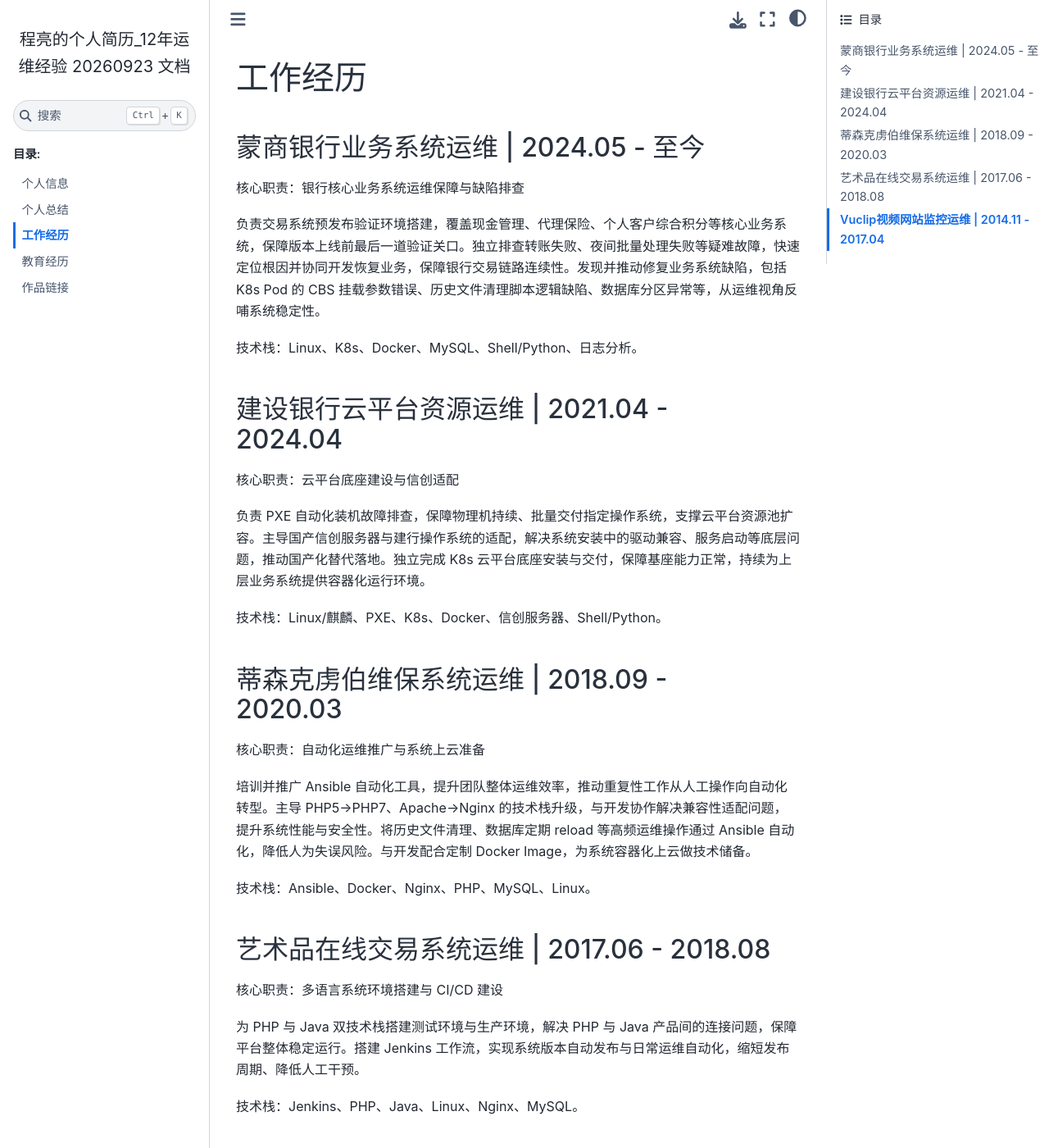
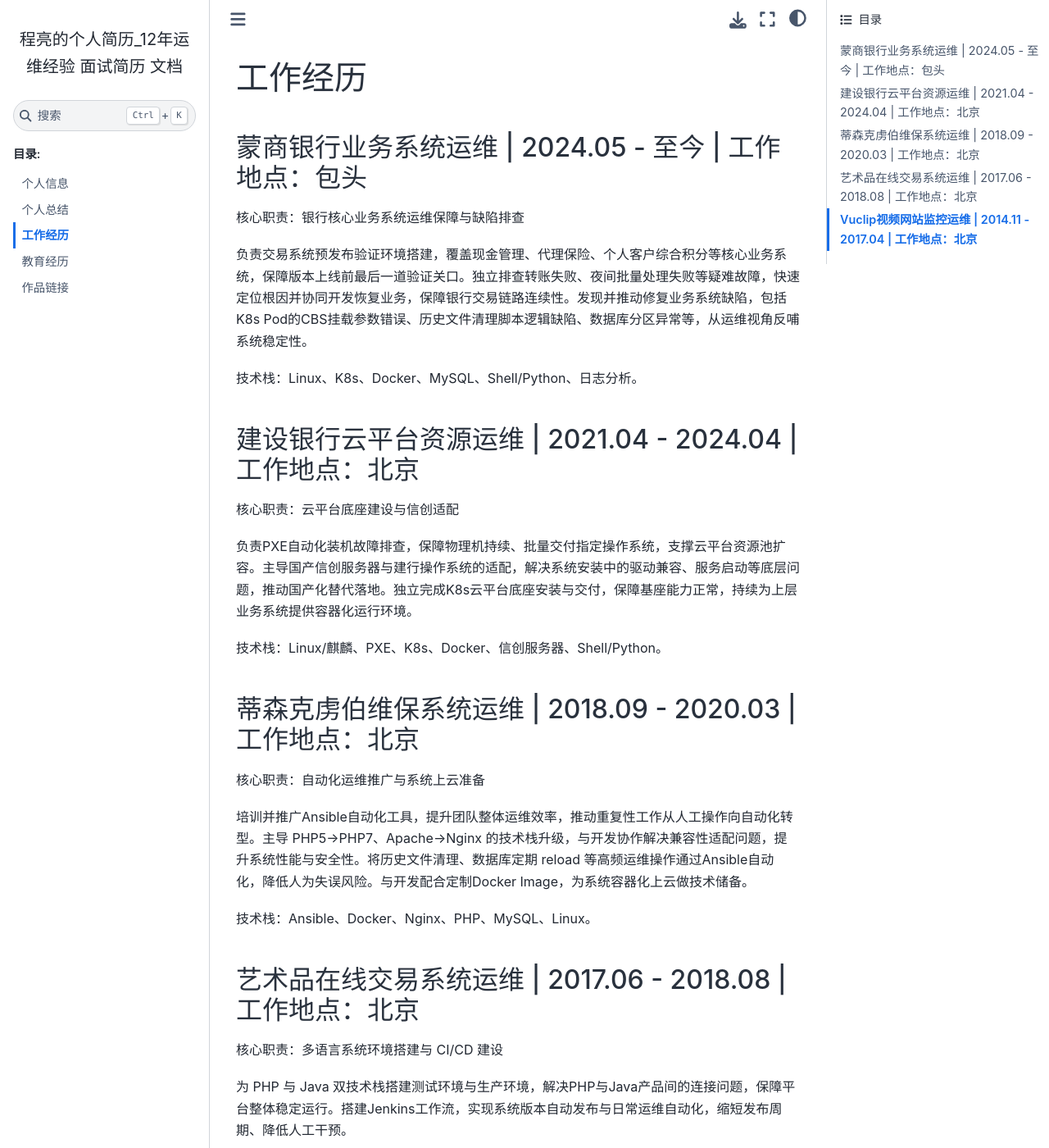
Before and after one commit to 932340583/resume, a Sphinx documentation site: the page built from docs/source/personal/3_exp.rst, in a window 1280 px wide and 1400 px high. Shown: the whole window at 82% size. Built offline with Sphinx 7.4.7 and the Sphinx Book theme 1.1.4, drawn with Linux system fonts in a browser that asks for light colours; some of the changed text lies outside the part shown.

Commit message:
update content

```diff
--- a/docs/source/conf.py
+++ b/docs/source/conf.py
@@ -9,7 +9,7 @@
 project = '程亮的个人简历_12年运维经验'
 copyright = '2026, 程亮'
 author = '程亮'
-release = '20260923'
+release = '面试简历'
 
 # -- General configuration ---------------------------------------------------
 # https://www.sphinx-doc.org/en/master/usage/configuration.html#general-configuration
@@ -26,5 +26,3 @@
 
 html_theme = 'sphinx_book_theme'
 html_static_path = ['_static']
-
-latex_theme = 'howto'
--- a/docs/source/index.rst
+++ b/docs/source/index.rst
@@ -6,6 +6,12 @@
 程亮的个人简历_12年运维经验
 =========================================
 您好，很荣幸您查看我的简历，以下是我的个人信息。
+
+点击\
+`这里`_\
+可查看在线简历。
+
+.. _这里: https://my-sume.readthedocs.io/zh-cn/latest/
 
 
 .. toctree::
--- a/docs/source/personal/1_info.rst
+++ b/docs/source/personal/1_info.rst
@@ -13,7 +13,7 @@
 - 出生地：包头
 
 
-- 工作时长：12年
+- 行业工作时长：12年
 
 
 - 学历：本科
--- a/docs/source/personal/3_exp.rst
+++ b/docs/source/personal/3_exp.rst
@@ -1,52 +1,52 @@
 工作经历
 =========================
 
-蒙商银行业务系统运维 | 2024.05 - 至今
--------------------------------------------------------
+蒙商银行业务系统运维 | 2024.05 - 至今 | 工作地点：包头
+-------------------------------------------------------------
 核心职责：银行核心业务系统运维保障与缺陷排查
 
 负责交易系统预发布验证环境搭建，覆盖现金管理、代理保险、个人客户综合积分等核心业务系统，保障版本上线前最后一道验证关口。\
 独立排查转账失败、夜间批量处理失败等疑难故障，快速定位根因并协同开发恢复业务，保障银行交易链路连续性。\
-发现并推动修复业务系统缺陷，包括 K8s Pod 的 CBS 挂载参数错误、历史文件清理脚本逻辑缺陷、数据库分区异常等，从运维视角反哺系统稳定性。
+发现并推动修复业务系统缺陷，包括K8s Pod的CBS挂载参数错误、历史文件清理脚本逻辑缺陷、数据库分区异常等，从运维视角反哺系统稳定性。
 
 技术栈：Linux、K8s、Docker、MySQL、Shell/Python、日志分析。
 
-建设银行云平台资源运维 | 2021.04 - 2024.04
--------------------------------------------------------
+建设银行云平台资源运维 | 2021.04 - 2024.04 | 工作地点：北京
+-------------------------------------------------------------------
 核心职责：云平台底座建设与信创适配
 
-负责 PXE 自动化装机故障排查，保障物理机持续、批量交付指定操作系统，支撑云平台资源池扩容。\
+负责PXE自动化装机故障排查，保障物理机持续、批量交付指定操作系统，支撑云平台资源池扩容。\
 主导国产信创服务器与建行操作系统的适配，解决系统安装中的驱动兼容、服务启动等底层问题，推动国产化替代落地。\
-独立完成 K8s 云平台底座安装与交付，保障基座能力正常，持续为上层业务系统提供容器化运行环境。
+独立完成K8s云平台底座安装与交付，保障基座能力正常，持续为上层业务系统提供容器化运行环境。
 
 技术栈：Linux/麒麟、PXE、K8s、Docker、信创服务器、Shell/Python。
 
-蒂森克虏伯维保系统运维 | 2018.09 - 2020.03
--------------------------------------------------------
+蒂森克虏伯维保系统运维 | 2018.09 - 2020.03 | 工作地点：北京
+--------------------------------------------------------------------
 核心职责：自动化运维推广与系统上云准备
 
-培训并推广 Ansible 自动化工具，提升团队整体运维效率，推动重复性工作从人工操作向自动化转型。\
+培训并推广Ansible自动化工具，提升团队整体运维效率，推动重复性工作从人工操作向自动化转型。\
 主导 PHP5→PHP7、Apache→Nginx 的技术栈升级，与开发协作解决兼容性适配问题，提升系统性能与安全性。\
-将历史文件清理、数据库定期 reload 等高频运维操作通过 Ansible 自动化，降低人为失误风险。\
-与开发配合定制 Docker Image，为系统容器化上云做技术储备。
+将历史文件清理、数据库定期 reload 等高频运维操作通过Ansible自动化，降低人为失误风险。\
+与开发配合定制Docker Image，为系统容器化上云做技术储备。
 
 技术栈：Ansible、Docker、Nginx、PHP、MySQL、Linux。
 
-艺术品在线交易系统运维 | 2017.06 - 2018.08
--------------------------------------------------------
+艺术品在线交易系统运维 | 2017.06 - 2018.08 | 工作地点：北京
+-------------------------------------------------------------------
 核心职责：多语言系统环境搭建与 CI/CD 建设
 
-为 PHP 与 Java 双技术栈搭建测试环境与生产环境，解决 PHP 与 Java 产品间的连接问题，保障平台整体稳定运行。\
-搭建 Jenkins 工作流，实现系统版本自动发布与日常运维自动化，缩短发布周期、降低人工干预。
+为 PHP 与 Java 双技术栈搭建测试环境与生产环境，解决PHP与Java产品间的连接问题，保障平台整体稳定运行。\
+搭建Jenkins工作流，实现系统版本自动发布与日常运维自动化，缩短发布周期、降低人工干预。
 
 技术栈：Jenkins、PHP、Java、Linux、Nginx、MySQL。
 
-Vuclip视频网站监控运维 | 2014.11 - 2017.04
---------------------------------------------------
+Vuclip视频网站监控运维 | 2014.11 - 2017.04 | 工作地点：北京
+---------------------------------------------------------------
 核心职责：监控体系搭建与业务系统保障
 
-搭建 Cacti、Ganglia 监控工具，细化监控项，实现系统问题的及时发现与预警。\
-编写监控脚本，在 Cacti/Ganglia 中监控特殊 API，补齐通用监控工具无法覆盖的业务指标。\
+搭建Cacti、Ganglia监控工具，细化监控项，实现系统问题的及时发现与预警。\
+编写监控脚本，在Cacti/Ganglia中监控特殊 API，补齐通用监控工具无法覆盖的业务指标。\
 配合开发上线新版本，解决系统运行中的各类问题，积累了一线故障响应与排查能力。
 
 技术栈：Cacti、Ganglia、Shell、Linux、API 监控。
--- a/docs/source/personal/4_edu.rst
+++ b/docs/source/personal/4_edu.rst
@@ -4,4 +4,4 @@
 
 2019.9-2023.6
 
-持续在计算机与运维领域深耕十余年，通过实战积累 Linux、K8s、自动化、数据库等核心能力。
+持续在计算机与运维领域深耕十余年，通过实战积累Linux、K8s、自动化、数据库等核心能力。
```
Also changed, not shown: docs/source/personal/2_sumary.rst (+8 -8 lines).
